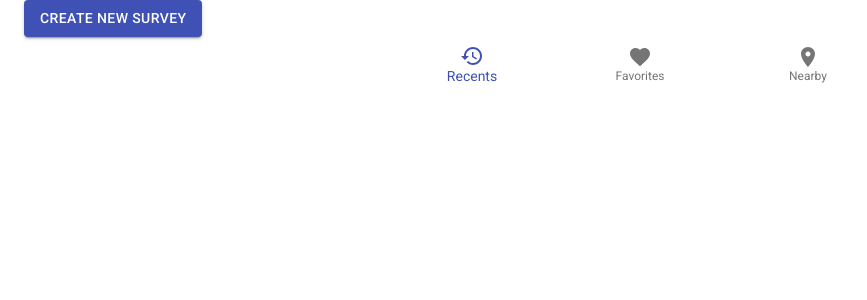
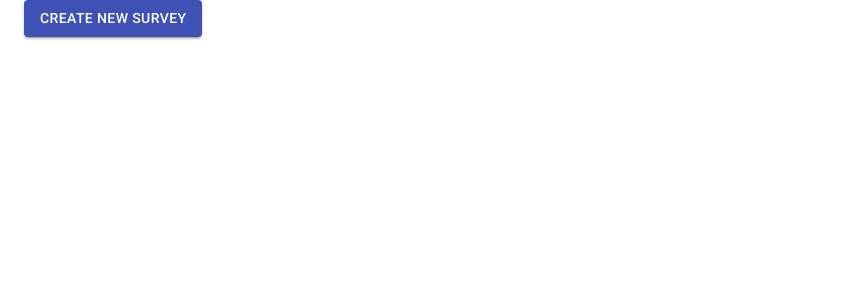
Before and after one commit to robwa/herweg, a React (Create React App) app in the folder frontend/: page / in a window 1280 px wide. Shown: the top 300 px of the page, without its empty margins (0-867 px from the left). Built offline with nearby package versions, Linux system fonts and the light colour scheme; the HTML template or start-up script is replaced by a standard one.

Commit message:
remove bottom navigation

```diff
--- a/frontend/src/App.js
+++ b/frontend/src/App.js
@@ -1,5 +1,4 @@
-import { BottomNavigation, BottomNavigationAction, Container } from "@material-ui/core";
-import { Favorite as FavoriteIcon, LocationOn as LocationOnIcon, Restore as RestoreIcon } from '@material-ui/icons';
+import { Container } from "@material-ui/core";
 import { SurveyCreateButton } from "app/survey/SurveyCreateButton";
 import { instance } from 'gaxios';
 import qs from 'qs';
@@ -17,22 +16,6 @@ instance.defaults = {
     //headers: {
     //  Authorization: 'SOME_TOKEN'
     //}
-}
-
-function SimpleBottomNavigation() {
-    const [value, setValue] = React.useState(0);
-
-    return (
-        <BottomNavigation
-            value={value}
-            onChange={(e, newValue) => setValue(newValue)}
-            showLabels
-        >
-            <BottomNavigationAction label="Recents" icon={<RestoreIcon />} />
-            <BottomNavigationAction label="Favorites" icon={<FavoriteIcon />} />
-            <BottomNavigationAction label="Nearby" icon={<LocationOnIcon />} />
-        </BottomNavigation >
-    );
 }
 
 function Main() {
@@ -54,7 +37,6 @@ function Layout() {
     return (<>
         <Container>
             <Main />
-            <SimpleBottomNavigation />
         </Container>
     </>);
 }
```
